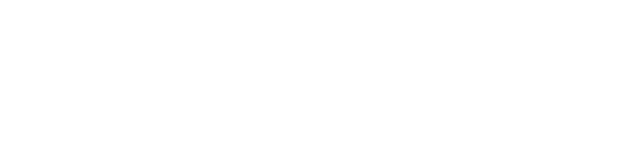
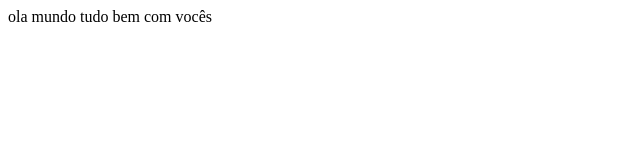
Before and after one commit to Juniormxbr2020/projeto-curso-git, a plain HTML site: page index.html in a window 1280 px wide. Shown: the whole page, without its empty margins (0-640 px from the left). Drawn offline with Linux system fonts and the light colour scheme.

Commit message:
adicionado alguma frase

```diff
--- a/index.html
+++ b/index.html
@@ -5,5 +5,6 @@
 </head>
 <body>
 
+	ola mundo tudo bem  com vocês
 </body>
 </html>
```
